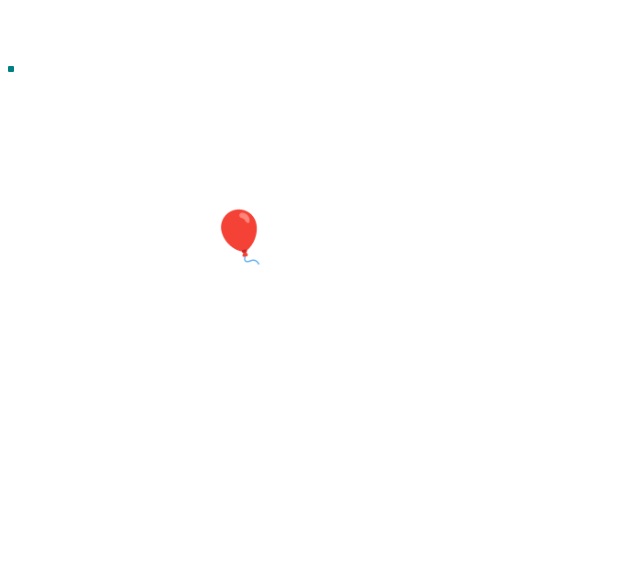
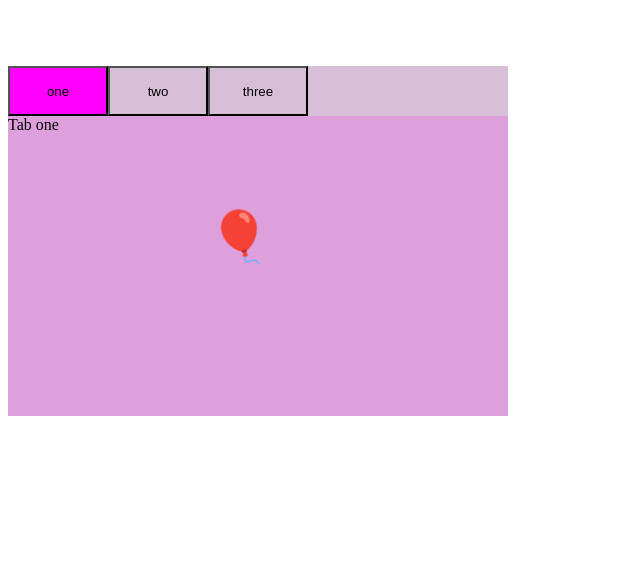
Before and after one commit to AnnaRoos/eloquent-javascript, a website: page chapters/chapter15.html in a window 1280 px wide. Shown: the top 569 px of the page, without its empty margins (0-640 px from the left). Drawn offline with Linux system fonts and the light colour scheme.

Commit message:
chapter 15 done

```diff
--- a/chapters/chapter15.css
+++ b/chapters/chapter15.css
@@ -13,3 +13,31 @@
   border-radius: 3px;
   background: teal;
 }
+
+.tab-panel {
+  height: 500px;
+  width: 500px;
+}
+
+.tab-panel ul {
+  margin: 0;
+  padding: 0;
+  width: 500px;
+  background-color: thistle;
+}
+
+.tab-panel button {
+  height: 50px;
+  width: 100px;
+  background-color: thistle;
+}
+
+button.clicked {
+  background-color: magenta;
+}
+
+.tab-content {
+  height: 300px;
+  width: 500px;
+  background-color: plum;
+}
--- a/chapters/chapter15.html
+++ b/chapters/chapter15.html
@@ -10,5 +10,10 @@
   </head>
   <body>
     <p id="balloon">🎈</p>
+    <div class="tab-panel">
+      <div data-tabname="one">Tab one</div>
+      <div data-tabname="two">Tab two</div>
+      <div data-tabname="three">Tab three</div>
+    </div>
   </body>
 </html>
--- a/chapters/chapter15.js
+++ b/chapters/chapter15.js
@@ -66,7 +66,11 @@ const trailHandler = (event) => {
   }, 100);
 };
 
-  let dots = [];
+window.addEventListener('mousemove', trailHandler);
+
+//Solution in book
+
+/*   let dots = [];
   for (let i = 0; i < 12; i++) {
     let node = document.createElement('div');
     node.className = 'trail';
@@ -80,7 +84,71 @@ const trailHandler = (event) => {
     dot.style.left = event.pageX - 3 + 'px';
     dot.style.top = event.pageY - 3 + 'px';
     currentDot = (currentDot + 1) % dots.length;
+  }); */
+
+//Tabs
+
+//My solution
+const tabHandler = (event) => {
+  document.querySelectorAll('.tab-content').forEach((el) => {
+    if (event.target.innerHTML === el.getAttribute('data-tabname')) {
+      el.style.display = 'block';
+    } else {
+      el.style.display = 'none';
+    }
   });
+  document.querySelectorAll('button').forEach((button) => {
+    if (button === event.target) {
+      button.classList.add('clicked');
+    } else {
+      button.classList.remove('clicked');
+    }
+  });
+};
 
-/* window.addEventListener('mousemove', trailHandler);
- */
+const asTabs = (node) => {
+  let list = document.createElement('ul');
+  let count = 1;
+  for (const child of node.childNodes) {
+    if (child.nodeType === document.ELEMENT_NODE) {
+      let button = document.createElement('button');
+      button.innerHTML = child.getAttribute('data-tabname');
+      button.onclick = tabHandler;
+      if (count === 1) {
+        child.style.display = 'block';
+        button.classList.add('clicked');
+      } else child.style.display = 'none';
+      child.className = 'tab-content';
+      count++;
+      list.appendChild(button);
+    }
+  }
+  node.insertAdjacentElement('afterbegin', list);
+};
+
+asTabs(document.querySelector('.tab-panel'));
+
+
+//Solution in book
+/*   function asTabs(node) {
+    let tabs = Array.from(node.children).map((node) => {
+      let button = document.createElement('button');
+      button.textContent = node.getAttribute('data-tabname');
+      let tab = { node, button };
+      button.addEventListener('click', () => selectTab(tab));
+      return tab;
+    });
+
+    let tabList = document.createElement('div');
+    for (let { button } of tabs) tabList.appendChild(button);
+    node.insertBefore(tabList, node.firstChild);
+
+    function selectTab(selectedTab) {
+      for (let tab of tabs) {
+        let selected = tab == selectedTab;
+        tab.node.style.display = selected ? '' : 'none';
+        tab.button.style.color = selected ? 'red' : '';
+      }
+    }
+    selectTab(tabs[0]);
+  } */
```
